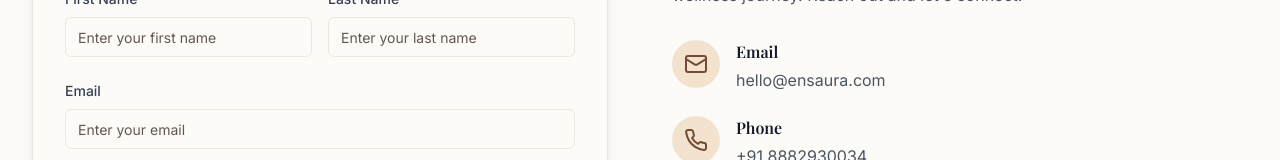
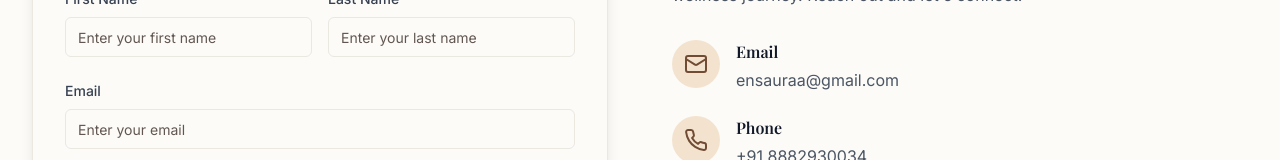
Before and after one commit to dhruvshibhare/ensaura2, a Next.js app: page /contact in a window 1280 px wide. Shown: the part 480-640 px from the top of the page. Built offline with nearby package versions, Linux system fonts and the light colour scheme.

Commit message:
Update contact email and link in page.tsx

```diff
--- a/app/contact/page.tsx
+++ b/app/contact/page.tsx
@@ -13,8 +13,8 @@ const contactInfo = [
   {
     icon: <Mail className="h-6 w-6" />,
     title: 'Email',
-    content: 'hello@ensaura.com',
-    link: 'mailto:hello@ensaura.com'
+    content: 'ensauraa@gmail.com',
+    link: 'mailto:ensauraa@gmail.com'
   },
   {
     icon: <Phone className="h-6 w-6" />,
```
